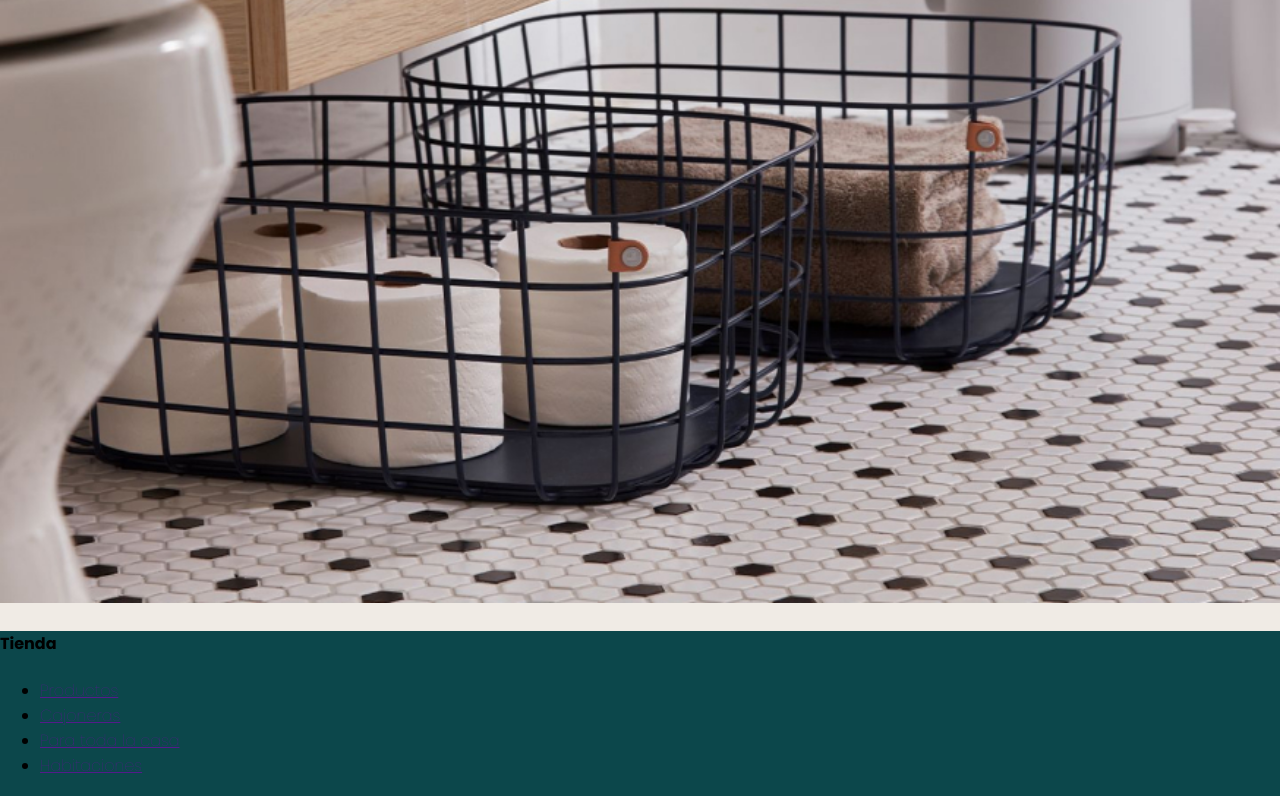
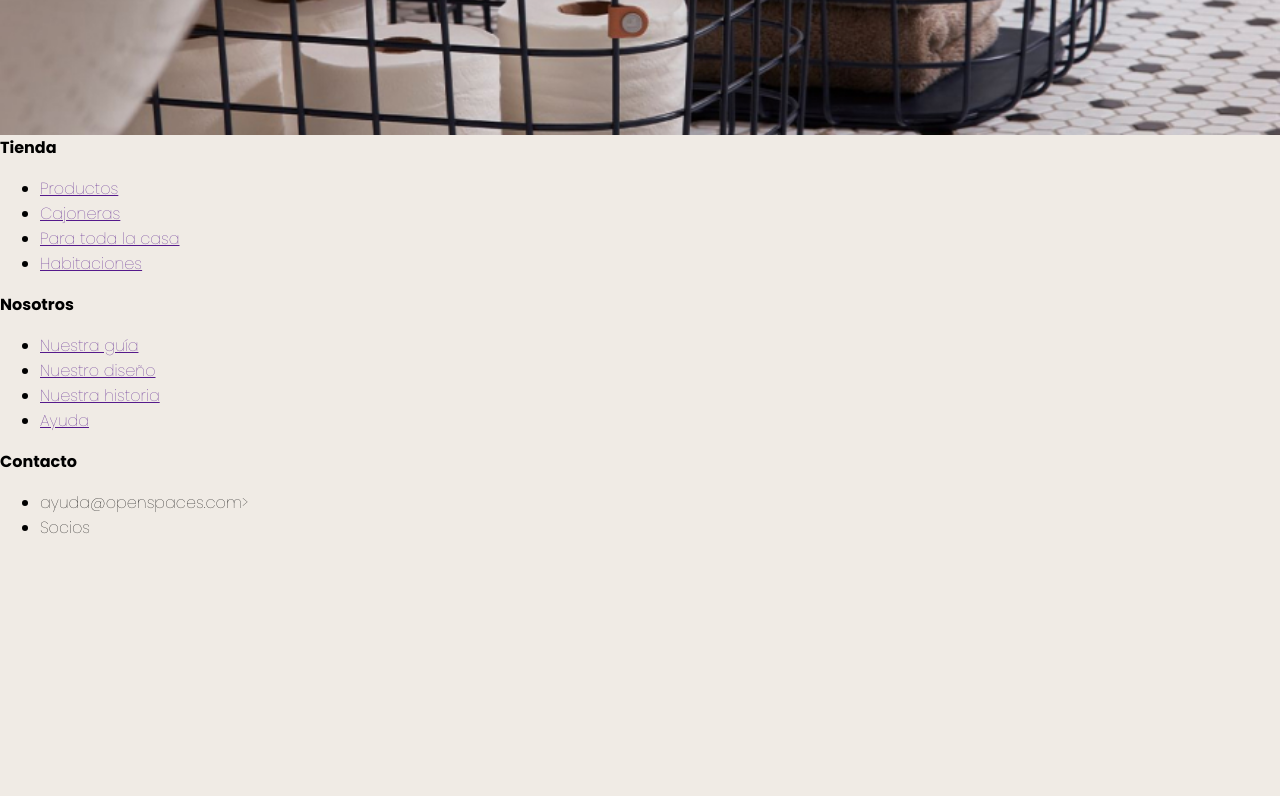
Before and after one commit to Adalab/modulo-1-evaluacion-final-LuciaCarballo, a website built with Vite: page src/index.html in a window 1280 px wide. Shown: the part 2680-3476 px from the top of the page. After the commit the page ends 3236 px from the top, so only its background shows below. Built offline with nearby package versions, Linux system fonts and the light colour scheme; files whose address does not match are found by name.

Commit message:
inicio footer

```diff
--- a/src/index.html
+++ b/src/index.html
@@ -123,15 +123,16 @@
 
     <section class="seccion-imagen">
 
-      <img class="imagen1" src="/images/creando-espacios.jpg" alt="Foto 1">
+    <!--   <img class="imagen1" src="/images/creando-espacios.jpg" alt="Foto 1"> -->
 
     </section>
 
 
   </main>
 
-  <footer>
-    <nav>
+  <footer >
+
+    <nav class="footer__tienda">
 
       <h4>Tienda</h4>
       <ul>
@@ -144,7 +145,7 @@
 
     </nav>
 
-    <nav>
+    <nav class="footer__nosotros">
 
       <h4>Nosotros</h4>
       <ul>
@@ -155,7 +156,26 @@
 
       </ul>
 
-    </nav>
+      </nav>
+
+      <nav class="footer__contacto">
+
+        <h4>Contacto</h4>
+        <ul>
+          <li><a href="mailito:ayuda@openspaces.com"></a>ayuda@openspaces.com></li>
+          <li>Socios</li>
+
+        </ul>
+
+      <!--   <div>
+          <img class="linkedin" src="/images/linkedin.svg" alt="logo Linkedin">
+          <img class="instagram" src="/images/instagram.svg" alt="logo Instagram">
+          <img class="twitter" src="/images/twitter.svg" alt="logo Twitter">
+
+        </div> -->
+
+
+      </nav>
 
 
   </footer>
--- a/src/scss/layout/_footer.scss
+++ b/src/scss/layout/_footer.scss
@@ -1,9 +1,27 @@
 @use '../core/variables' as vars;
 
-footer{
+/* footer{
 background-color: #0c474b;
 padding: 0;
 margin: 0;
 box-sizing: border-box;
+padding-top: 4rem;
+display: flex;
+flex-direction: column;
+justify-content: center;
+
+} */
+
+/* .linkedin,
+.instagram,
+.twitter{
+
+width: 1rem;
+height: 1rem;
+
+} */
+
+h4{
+margin: 0;
 
 }
--- a/src/scss/main.scss
+++ b/src/scss/main.scss
@@ -117,13 +117,25 @@
 
     }
 
-  .seccion-imagen{
+    .seccion-imagen{
+
+  background-image: url(/images/creando-espacios.jpg); /* Ruta de la imagen */
+  background-size: cover; /* Hace que la imagen cubra todo el área del header */
+  background-position: center; /* Centra la imagen */
+  background-repeat: no-repeat; /* Evita que la imagen se repita */
+  padding-bottom: 3rem;
+  height: 20rem;
+    }
+
+  /* .seccion-imagen{
 
     margin-top: 0%;
     margin-bottom: 0%;
+    padding-bottom: 0;
 
     .imagen1{
       width: 100%;
+      height: 100%;
     }
 
-  }
+  } */
```
Also changed, not shown: public/images/instagram.svg (added), public/images/linkedin.svg (added), public/images/twitter.svg (added).
